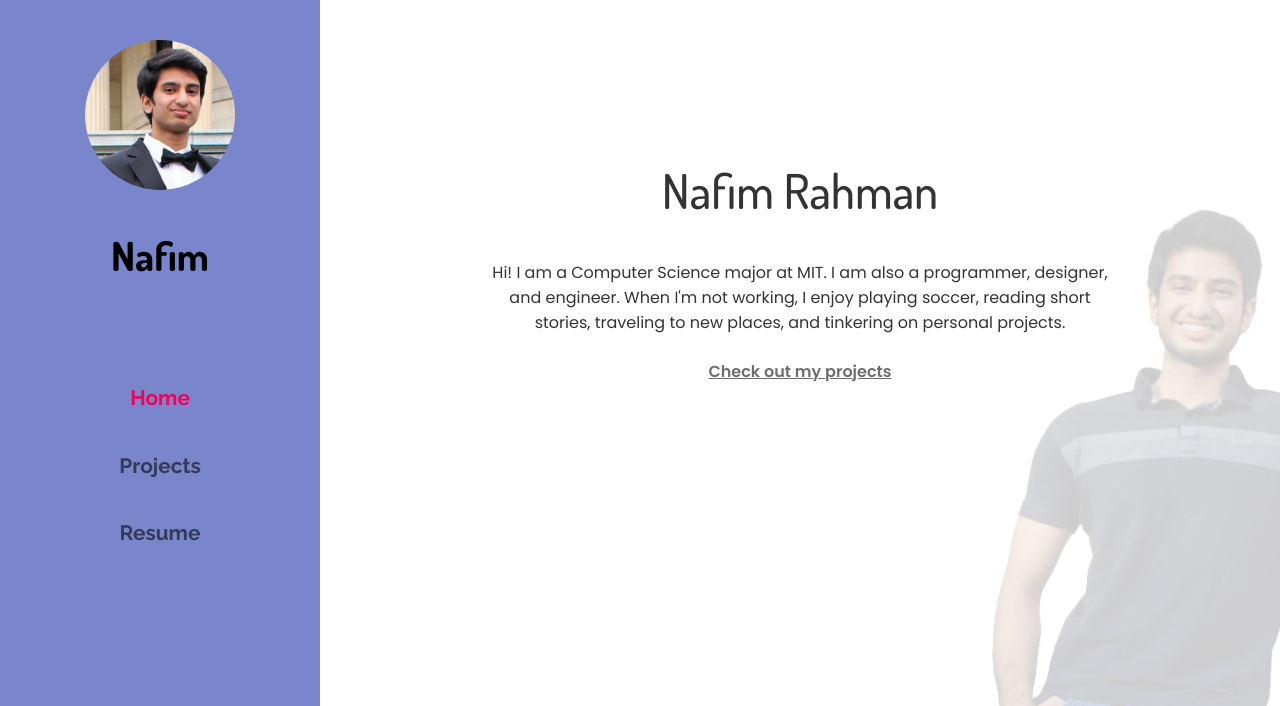
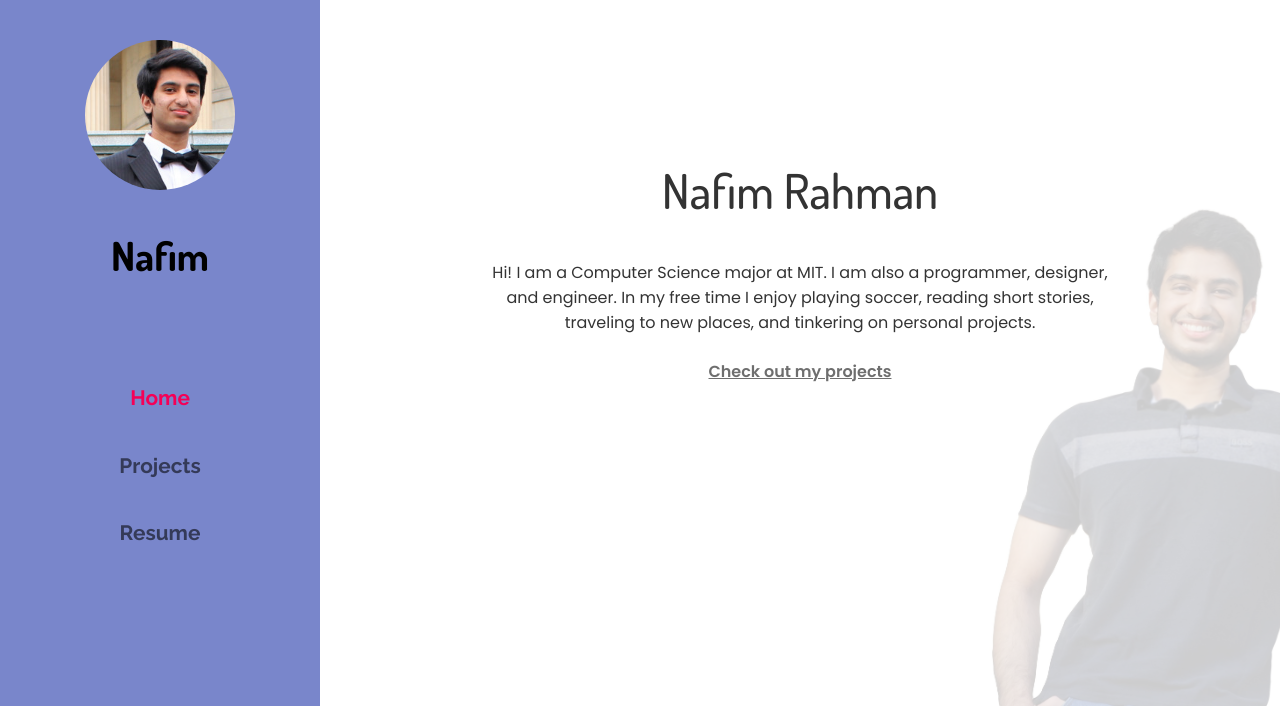
Before and after one commit to nafim/personal-site, a Gatsby site: page / in a window 1280 px wide. Shown: the top 706 px of the page. Built offline with nearby package versions, Linux system fonts and the light colour scheme; Gatsby itself is replaced by a stand-in of ours; no server answers; a web font is replaced by a local one.

Commit message:
updated description

```diff
--- a/src/pages/index.tsx
+++ b/src/pages/index.tsx
@@ -65,7 +65,7 @@ const IndexPage = () => {
           </h1>
           <p className={classes.detailsTextContainer}>
             Hi! I am a Computer Science major at MIT. I am also a programmer, designer, and engineer.
-            When I'm not working, I enjoy playing soccer, reading short stories, traveling to
+            In my free time I enjoy playing soccer, reading short stories, traveling to
             new places, and tinkering on personal projects.
           </p>
           <Link
```
